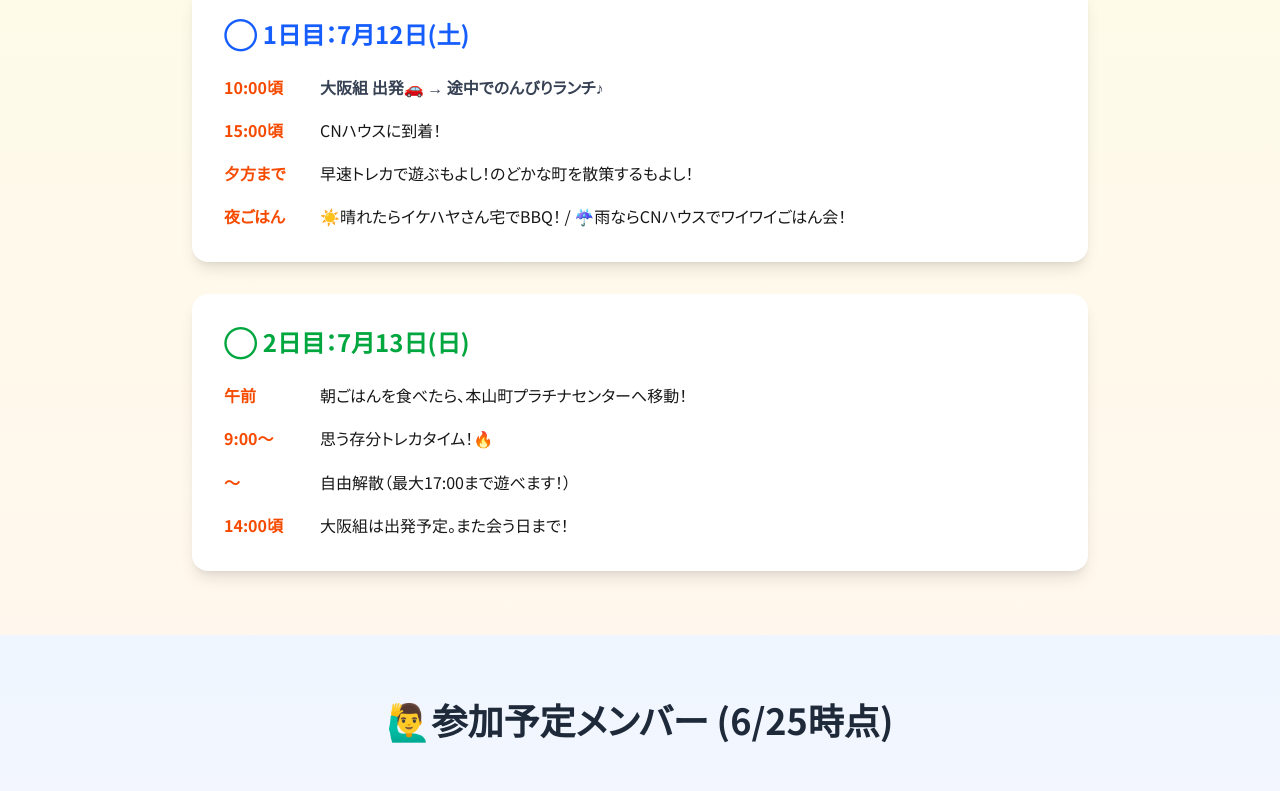
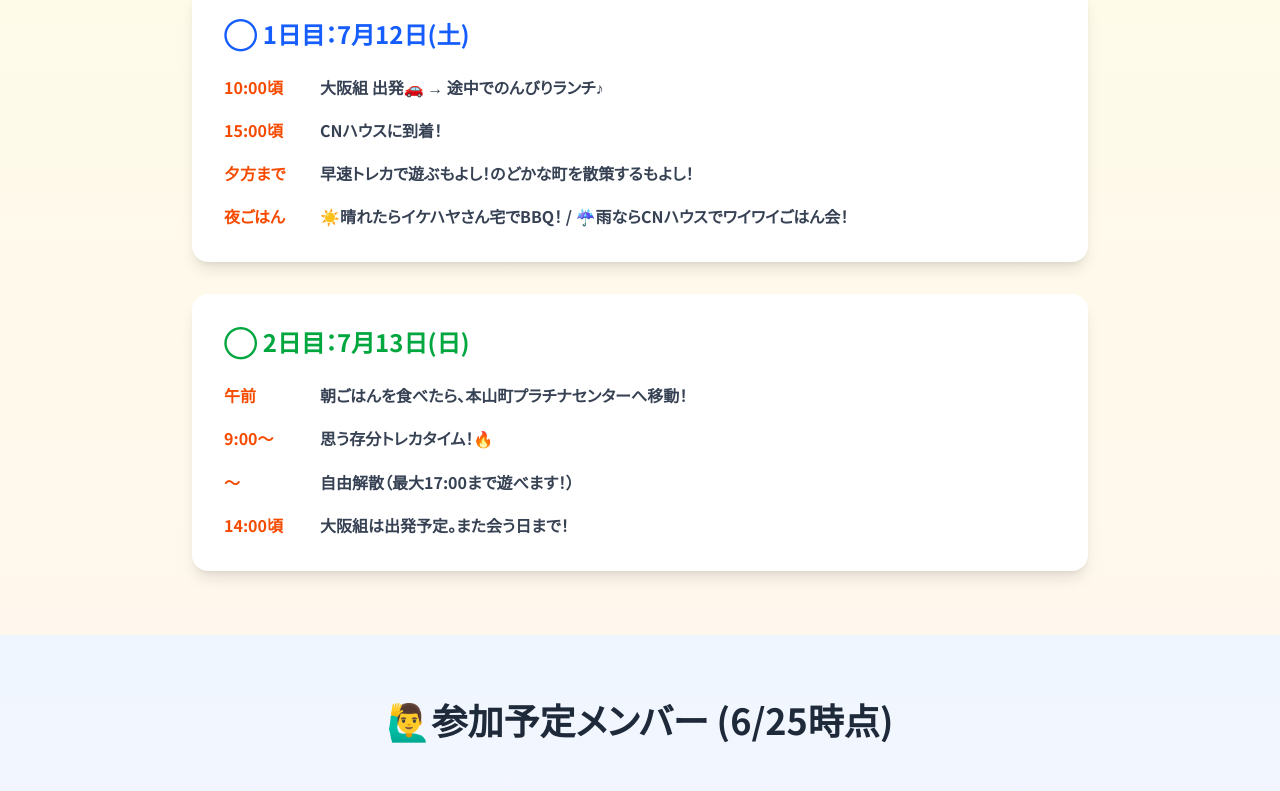
Before and after one commit to masahiro-mail/cnhouse-202507, a Next.js app: page / in a window 1280 px wide. Shown: the part 2124-2915 px from the top of the page. Built offline with nearby package versions, Linux system fonts and the light colour scheme.

Commit message:
Update page.tsx

```diff
--- a/app/page.tsx
+++ b/app/page.tsx
@@ -140,15 +140,15 @@ export default function Home() {
                 </div>
                 <div className="flex items-start space-x-4">
                   <span className="font-bold text-orange-600 min-w-[80px]">15:00頃</span>
-                  <span>CNハウスに到着！</span>
+                  <span className="font-bold text-gray-700">CNハウスに到着！</span>
                 </div>
                 <div className="flex items-start space-x-4">
                   <span className="font-bold text-orange-600 min-w-[80px]">夕方まで</span>
-                  <span>早速トレカで遊ぶもよし！のどかな町を散策するもよし！</span>
+                  <span className="font-bold text-gray-700">早速トレカで遊ぶもよし！のどかな町を散策するもよし！</span>
                 </div>
                 <div className="flex items-start space-x-4">
                   <span className="font-bold text-orange-600 min-w-[80px]">夜ごはん</span>
-                  <span>☀️晴れたらイケハヤさん宅でBBQ！ / ☔️雨ならCNハウスでワイワイごはん会！</span>
+                  <span className="font-bold text-gray-700">☀️晴れたらイケハヤさん宅でBBQ！ / ☔️雨ならCNハウスでワイワイごはん会！</span>
                 </div>
               </div>
             </div>
@@ -159,19 +159,19 @@ export default function Home() {
               <div className="space-y-4">
                 <div className="flex items-start space-x-4">
                   <span className="font-bold text-orange-600 min-w-[80px]">午前</span>
-                  <span>朝ごはんを食べたら、本山町プラチナセンターへ移動！</span>
+                  <span className="font-bold text-gray-700">朝ごはんを食べたら、本山町プラチナセンターへ移動！</span>
                 </div>
                 <div className="flex items-start space-x-4">
                   <span className="font-bold text-orange-600 min-w-[80px]">9:00～</span>
-                  <span>思う存分トレカタイム！🔥</span>
+                  <span className="font-bold text-gray-700">思う存分トレカタイム！🔥</span>
                 </div>
                 <div className="flex items-start space-x-4">
                   <span className="font-bold text-orange-600 min-w-[80px]">～</span>
-                  <span>自由解散（最大17:00まで遊べます！）</span>
+                  <span className="font-bold text-gray-700">自由解散（最大17:00まで遊べます！）</span>
                 </div>
                 <div className="flex items-start space-x-4">
                   <span className="font-bold text-orange-600 min-w-[80px]">14:00頃</span>
-                  <span>大阪組は出発予定。また会う日まで！</span>
+                  <span className="font-bold text-gray-700">大阪組は出発予定。また会う日まで！</span>
                 </div>
               </div>
             </div>
@@ -192,7 +192,7 @@ export default function Home() {
             <div className="grid grid-cols-1 sm:grid-cols-2 md:grid-cols-3 gap-6">
               <div className="bg-white rounded-2xl p-6 shadow-lg">
                 <h3 className="text-xl font-bold text-gray-700 mb-4 text-center">現地組</h3>
-                <ul className="space-y-2 text-center">
+                <ul className="space-y-2 text-center text-gray-700">
                   <li>イケハヤさん</li>
                   <li>リツトさん</li>
                   <li>おおみきりんさん</li>
```
